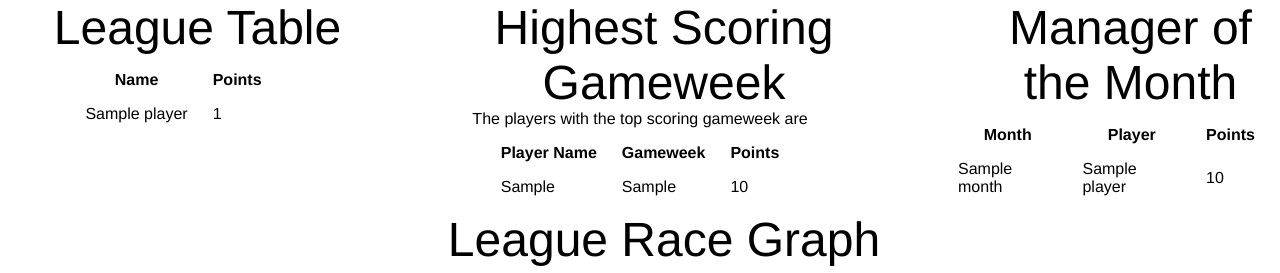
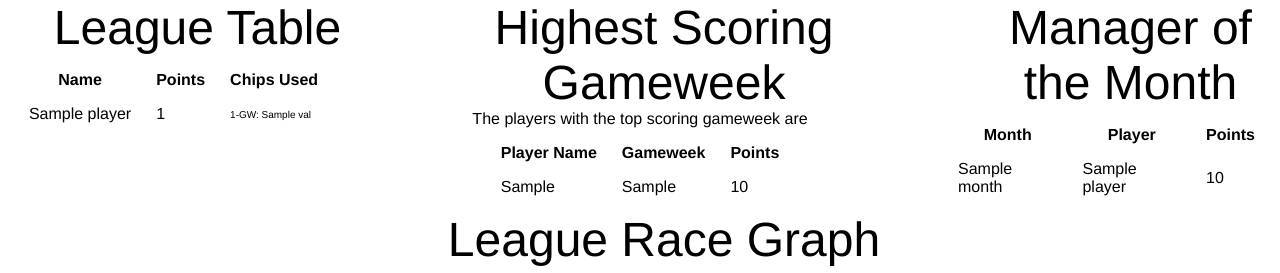
Before and after one commit to Chigzzer/FPL-mini-league, a Flask app: template templates/index.html in a window 1280 px wide. Shown: the part 100-373 px from the top of the page. Run offline with Flask 3, Linux system fonts and the light colour scheme; the template is opened without the code that fills it: most values are stand-ins (such as "Sample title", 1, 10 or a date in 2020).

Commit message:
Added Chips to table

```diff
--- a/app.py
+++ b/app.py
@@ -39,8 +39,8 @@ def populate_page(id):
     league_name = data_results[5]
     current_league_id = data_results[6]
 
+    print(players_dic)
     generate_graph(players_dic)
-
     return render_template("index.html", current_league_id = current_league_id, top_gw_points = top_gw_points, top_gw_players = top_gw_players, top_gws = top_gws, months = months, players = players_dic, league_name = league_name)
 
 
--- a/data.py
+++ b/data.py
@@ -83,15 +83,15 @@ def find_league_data(league_id):
             chips_used = {}
             for chips in player_chip_used:
                 if chips['name'] == 'bboost':
-                    chips_used["bench_boost"] = chips['event']
+                    chips_used["bench_boost"] = ["Bench Boost", chips['event']]
                 elif chips['name'] == 'freehit':
-                    chips_used["free_hit"] = chips['event']
+                    chips_used["free_hit"] = ['Free Hit', chips['event']]
                 elif chips['name'] == 'wildcard':
-                    chips_used["wildcard1"] = chips['event']
+                    chips_used["wildcard1"] = ['Wildcard 1', chips['event']]
                 elif chips['name'] == 'wcard2': # Need to confirm name after january
-                    chips_used["wildcard2"] = chips['event']
+                    chips_used["wildcard2"] = ['Wildcard2' ,chips['event']]
                 elif chips['name'] == '3xc':
-                    chips_used["triple_captain"] = chips['event']
+                    chips_used["triple_captain"] = ['Triple Captain', chips['event']]
             player['chips'] = chips_used
 
 
--- a/static/styles.css
+++ b/static/styles.css
@@ -130,6 +130,11 @@ button{
 .table{
     border-collapse: separate;
     border-spacing: 25px 2vh;
+
+}
+
+table{
+    border-collapse: collapse;
 }
 
 #top-gw{
@@ -153,3 +158,7 @@ button{
     height: auto;
     margin: 5px;
 }
+
+#chips{
+    font-size: x-small;
+}
--- a/templates/index.html
+++ b/templates/index.html
@@ -20,11 +20,19 @@
                 <tr>
                     <th>Name</th>
                     <th>Points</th>
+                    <th>Chips Used</th>
                 </tr>
                 {% for player in players %}
                     <tr>
                         <td><div>{{player['name']}}</div></td>
                         <td><div>{{player['total_points']}}</div></td>
+                        {% if player['chips'] %}
+                        <td><div id="chips">
+                            {% for key, val in player['chips'].items() %}
+                                <div>{{val[0]}}-GW: {{val[1]}}</div>
+                            {% endfor %}
+                        </div></td>
+                        {% endif %}
                     </tr>
                 {% endfor %}
             </table>
```
